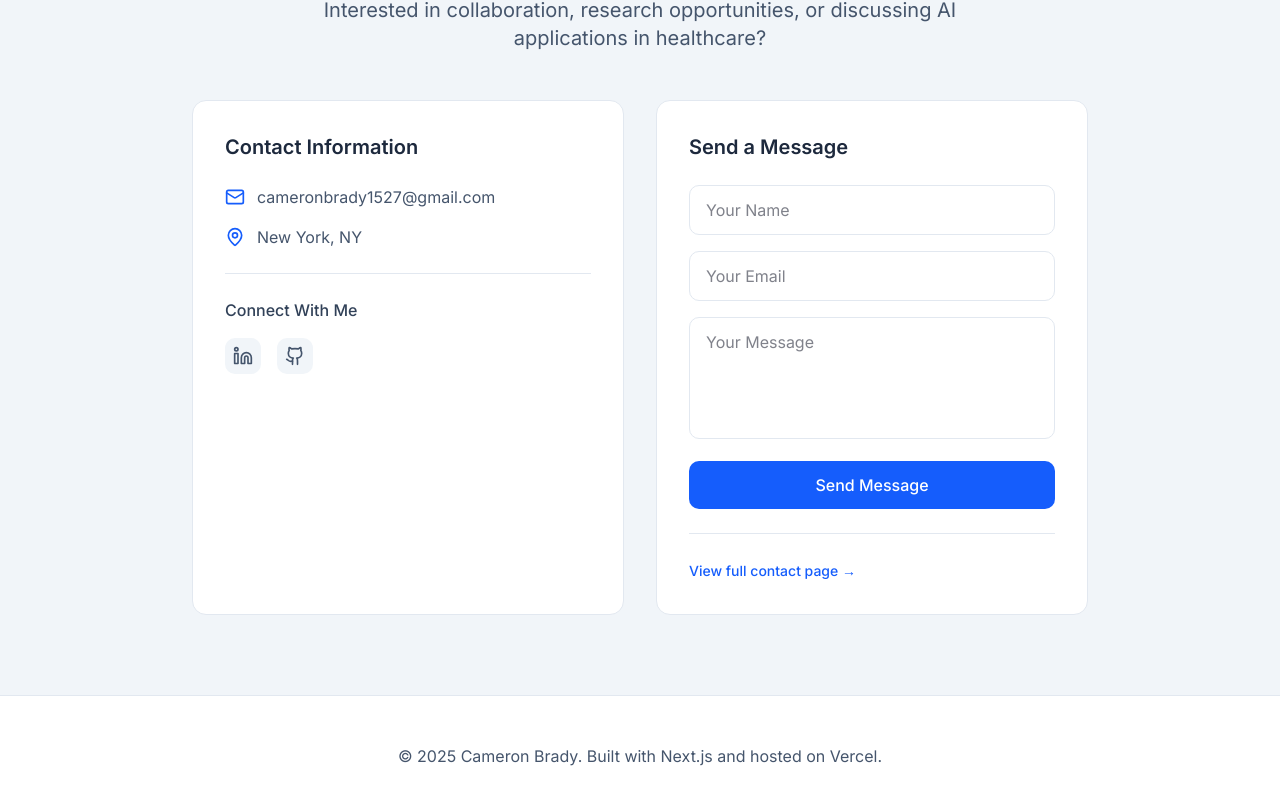
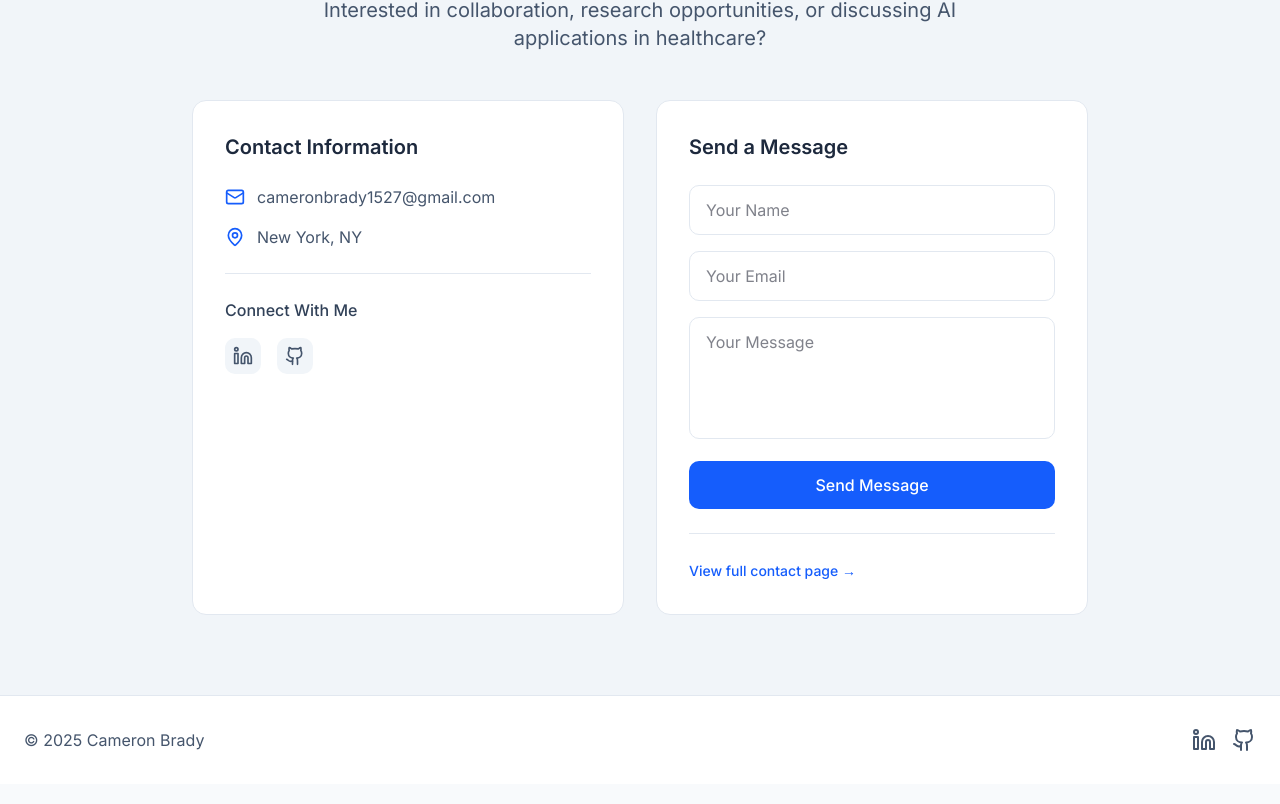
Before and after one commit to cameronbrady1527/portfolio-v2, a Next.js app: page / in a window 1280 px wide. Shown: the part 1688-2492 px from the top of the page. Built offline with nearby package versions, Linux system fonts and the light colour scheme.

Commit message:
content: footer minor design

```diff
--- a/src/app/layout.tsx
+++ b/src/app/layout.tsx
@@ -3,7 +3,9 @@ import './globals.css'
 import { Inter } from 'next/font/google'
 import Navigation from '@/components/Navigation'
 import type { Metadata } from 'next'
-import { Toaster } from "sonner";
+import { Toaster } from "sonner"
+import { Github, Linkedin } from 'lucide-react'
+import Link from 'next/link'
 
 const inter = Inter({ subsets: ['latin'] })
 
@@ -37,11 +39,31 @@ export default function RootLayout({
           {children}
           <Toaster position="top-right" />
         </main>
-        <footer className="bg-white border-t border-slate-200 py-12">
-          <div className="container mx-auto px-6 text-center">
+        <footer className="bg-white border-t border-slate-200 py-8">
+          <div className="container mx-auto px-6 flex flex-col sm:flex-row justify-between items-center gap-4">
             <p className="text-slate-600">
-              © 2025 Cameron Brady. Built with Next.js and hosted on Vercel.
+              © 2025 Cameron Brady
             </p>
+            <div className="flex gap-4">
+              <Link
+                href="https://www.linkedin.com/in/cameron-brady-5770431b5/"
+                target="_blank"
+                rel="noopener noreferrer"
+                className="text-slate-600 hover:text-blue-600 transition-colors"
+                aria-label="LinkedIn"
+              >
+                <Linkedin size={24} />
+              </Link>
+              <Link
+                href="https://github.com/cameronbrady1527"
+                target="_blank"
+                rel="noopener noreferrer"
+                className="text-slate-600 hover:text-slate-900 transition-colors"
+                aria-label="GitHub"
+              >
+                <Github size={24} />
+              </Link>
+            </div>
           </div>
         </footer>
       </body>
```
